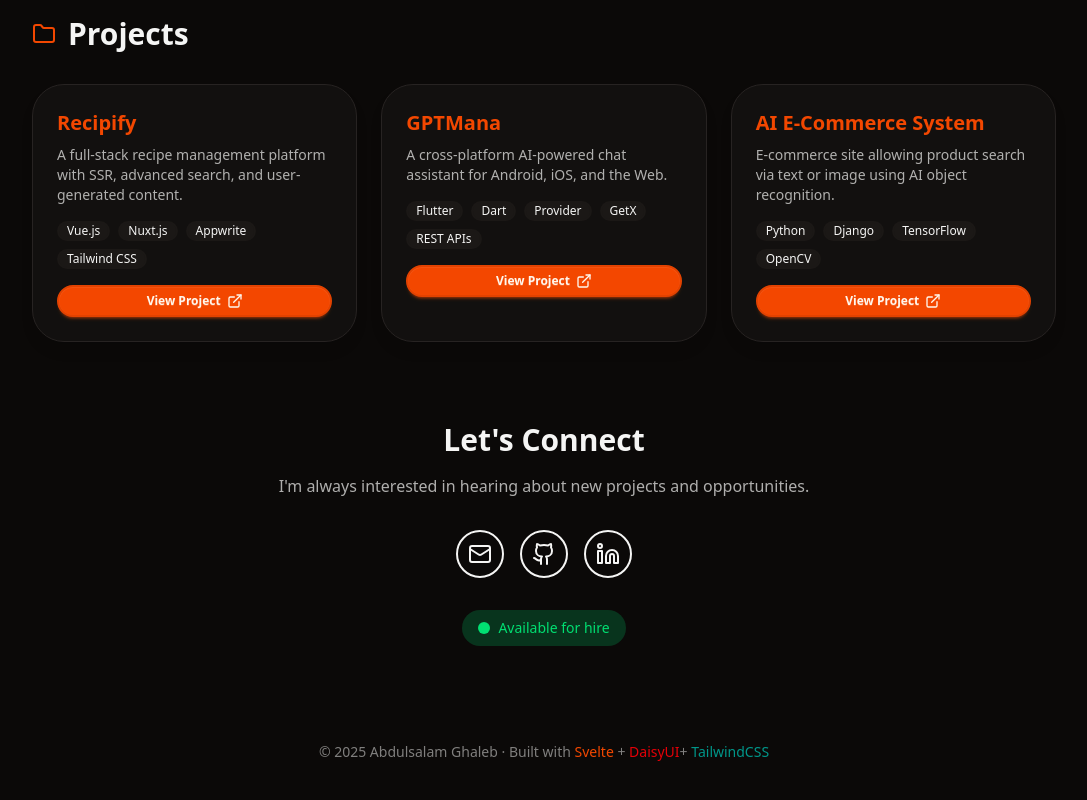
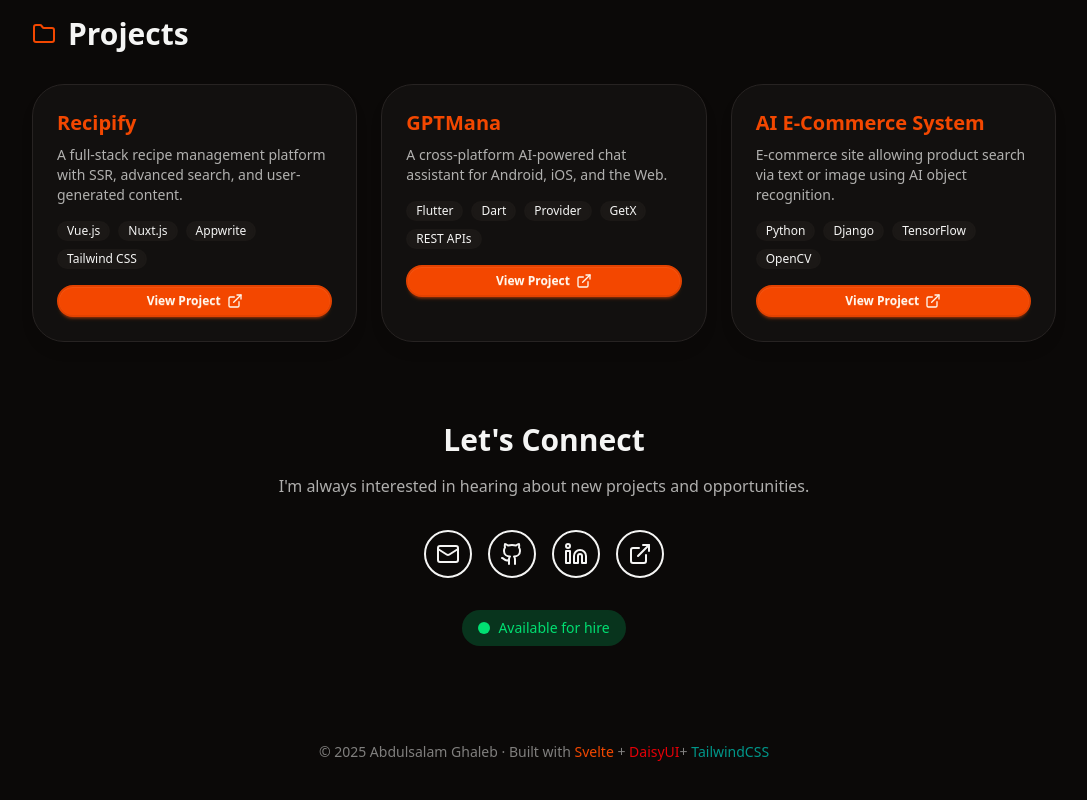
Before and after one commit to abdulsalam-s-ghaleb/ASAG, a SvelteKit app: page / in a window 1280 px wide. Shown: the part 1896-2696 px from the top of the page, without its empty margins (96-1183 px from the left). Built offline with nearby package versions, Linux system fonts and the light colour scheme.

Commit message:
Refactor code structure for improved readability and maintainability

```diff
--- a/src/routes/+page.ts
+++ b/src/routes/+page.ts
@@ -21,6 +21,11 @@ export const load: PageLoad = () => {
 				name: 'LinkedIn',
 				url: 'https://linkedin.com/in/salam-ghaleb',
 				class: 'btn-accent'
+			},
+			{
+				name: 'Freelance',
+				url: 'https://koprey.kayat.site/',
+				class: 'btn-success'
 			}
 		],
 
@@ -78,13 +83,13 @@ export const load: PageLoad = () => {
 				name: 'Recipify',
 				desc: 'A full-stack recipe management platform with SSR, advanced search, and user-generated content.',
 				stack: ['Vue.js', 'Nuxt.js', 'Appwrite', 'Tailwind CSS'],
-				link: 'https://recipify.online'
+				link: 'https://recipify.pages.dev/'
 			},
 			{
 				name: 'GPTMana',
 				desc: 'A cross-platform AI-powered chat assistant for Android, iOS, and the Web.',
 				stack: ['Flutter', 'Dart', 'Provider', 'GetX', 'REST APIs'],
-				link: 'https://media.licdn.com/dms/image/v2/D562DAQHDMcOqD4WC1g/profile-treasury-image-shrink_800_800/profile-treasury-image-shrink_800_800/0/1686141821300?e=1756605600&v=beta&t=5oMr6JfQIs4-srtyHl85YcLjoT_2hzc6j2BmGtVZcRA'
+				link: '/static/GPTMana.png'
 			},
 			{
 				name: 'AI E-Commerce System',
```
Also changed, not shown: static/GPTMana.png (added).
